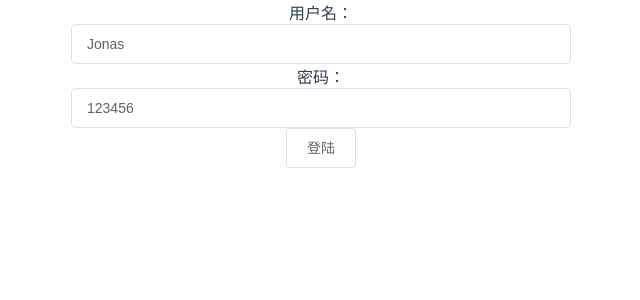
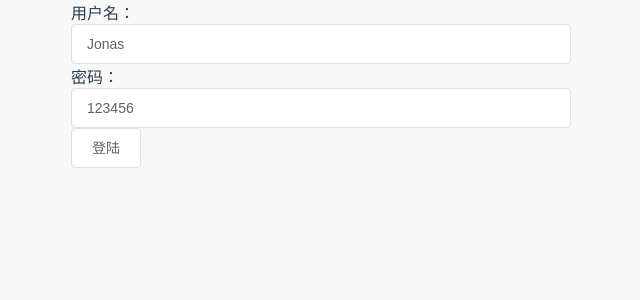
Before and after one commit to liweili50/vue-project, a Vue app: page /login in a window 1280 px wide. Shown: the top 300 px of the page, without its empty margins (319-959 px from the left). Built offline with nearby package versions, Linux system fonts and the light colour scheme.

Commit message:
布局调整

```diff
--- a/src/App.vue
+++ b/src/App.vue
@@ -12,19 +12,29 @@ export default {
 
 <style>
 html,body,#app{
+  width: 100%;
+  height: 100%;
   padding: 0;
   margin: 0;
-  height: 100%;
-  width: 100%;
+  box-sizing: border-box;
+  background-color: #F8F8F8;
 }
 #app {
   font-family: 'Avenir', Helvetica, Arial, sans-serif;
   -webkit-font-smoothing: antialiased;
   -moz-osx-font-smoothing: grayscale;
-  text-align: center;
   color: #2c3e50;
 }
 ul {
   list-style-type: none;
 }
+.el-dialog--center .el-dialog__body{
+   padding: 0px;
+}
+.el-dialog__header{
+  text-align: left;
+}
+.el-dialog__footer {
+  text-align: center;
+}
 </style>
```
